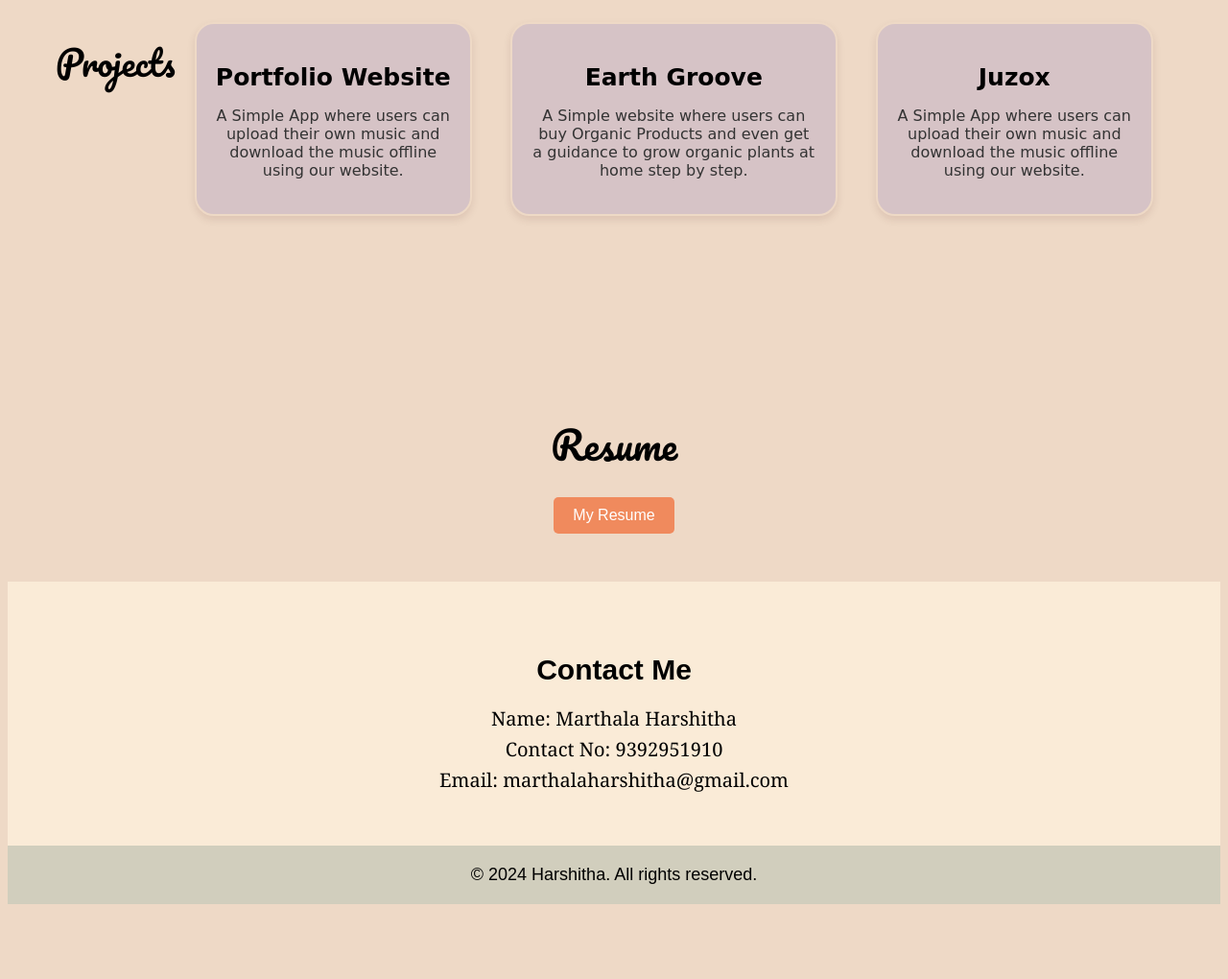
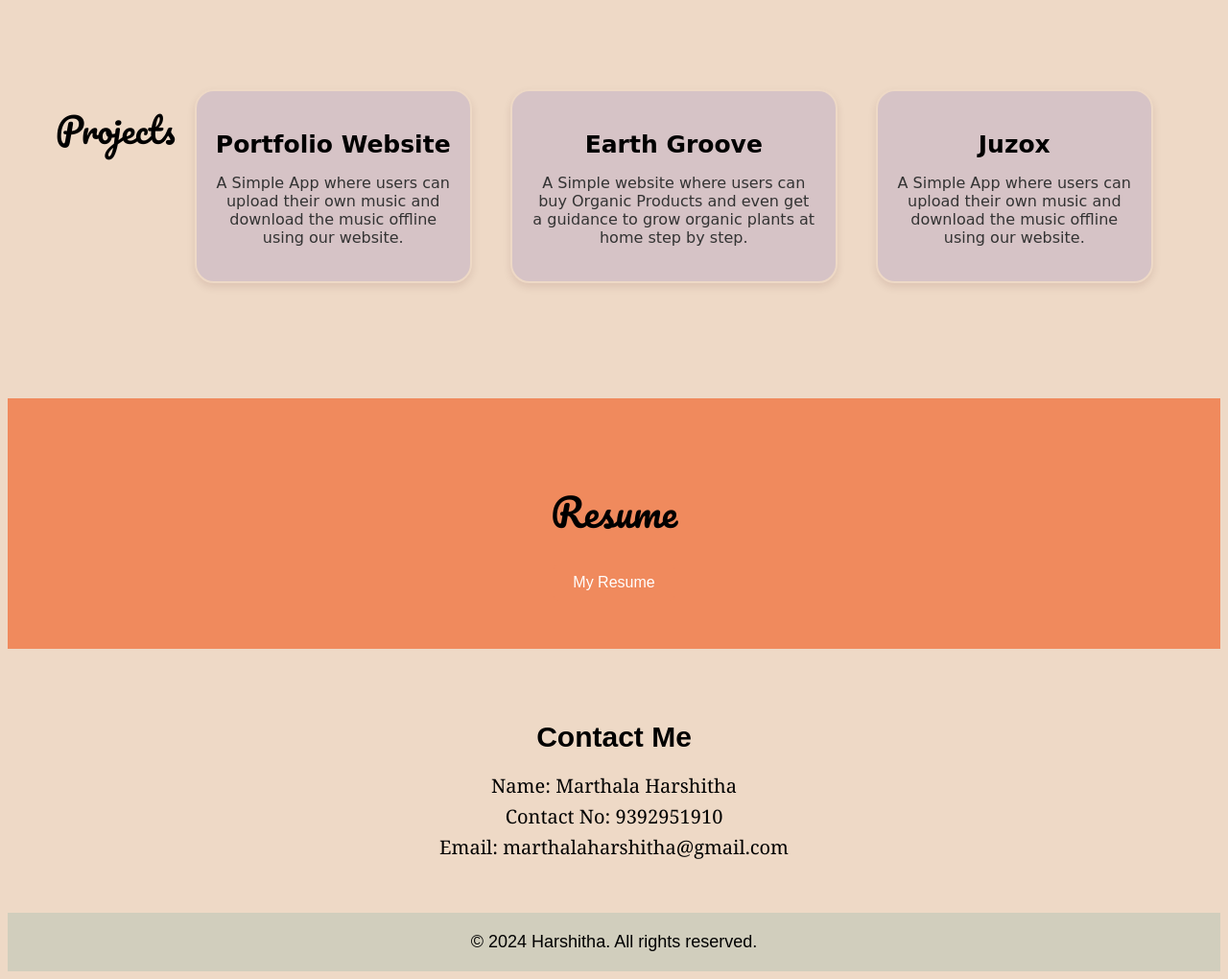
Before and after one commit to Harshithamarthala/codsoft2, a plain HTML site: page index.html in a window 1280 px wide. Shown: the part 1202-2222 px from the top of the page at 96% size. Before the commit the page ends 2152 px from the top, so only its background shows below. Drawn offline with Linux system fonts and the light colour scheme; files whose address does not match are found by name; a web font is replaced by a local one.

Commit message:
Update style.css

```diff
--- a/style.css
+++ b/style.css
@@ -102,6 +102,7 @@ body {
     padding-top: 20px;
     padding-left: 30px;
     padding-right: 30px;
+    padding-bottom: 50px;
 }
 
 
@@ -152,8 +153,9 @@ body {
 
 .resume{
     text-align: center;
-    padding: 50px;
+    padding: 100px;
     animation: fadeIn 2.5s ease-in-out;
+    background-color: #f08a5d;
 
 }
 
@@ -246,7 +248,7 @@ body {
 .contact {
     text-align: center;
     padding: 50px;
-    background-color: antiquewhite;
+
 }
 
 .contact h1 {
```
